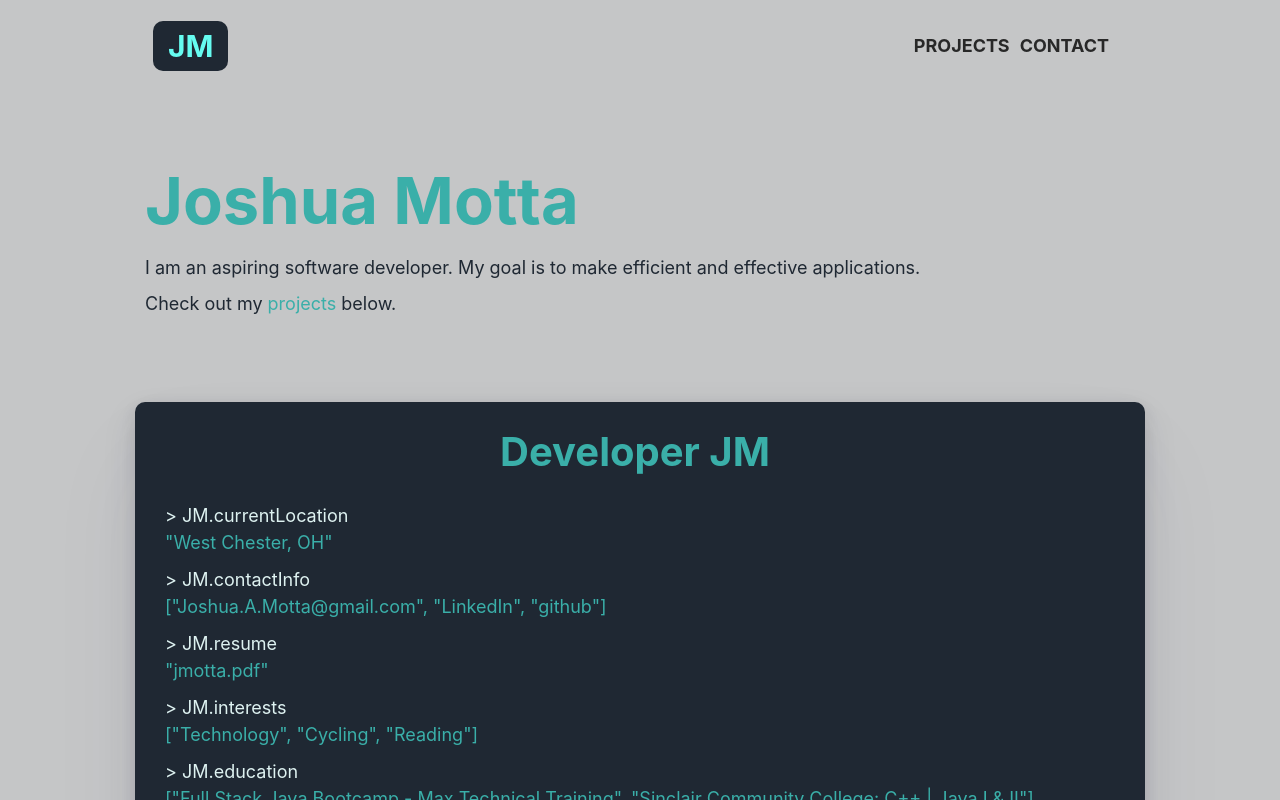
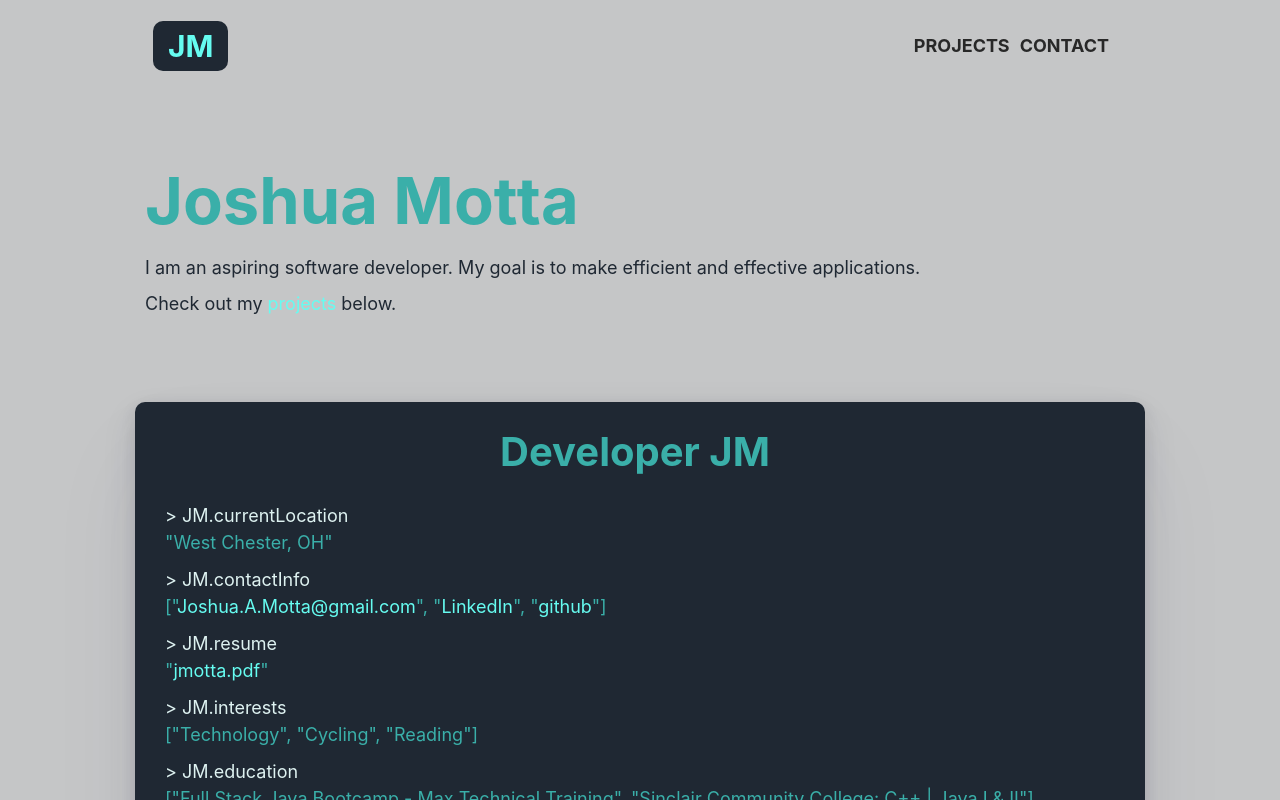
Before and after one commit to jmotts17/portfolio-ng, an Angular app: page / in a window 1280 px wide. Shown: the top 800 px of the page. Built offline with nearby package versions, Linux system fonts and the light colour scheme.

Commit message:
Fixed section link color

```diff
--- a/src/app/feature/home/home.component.css
+++ b/src/app/feature/home/home.component.css
@@ -36,7 +36,8 @@ li {
 }
 
 .section-link {
-  color: #3aafa9;
+  /* color: #3aafa9; */
+  color: #66fcf1;
   text-decoration: none;
 }
 
```
